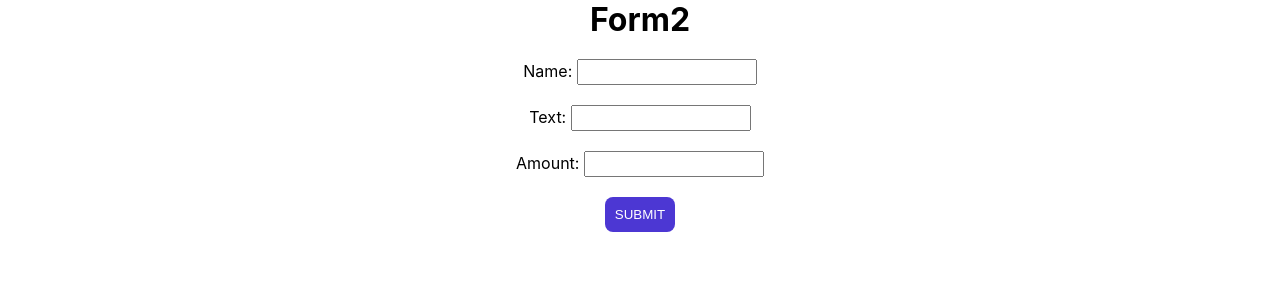
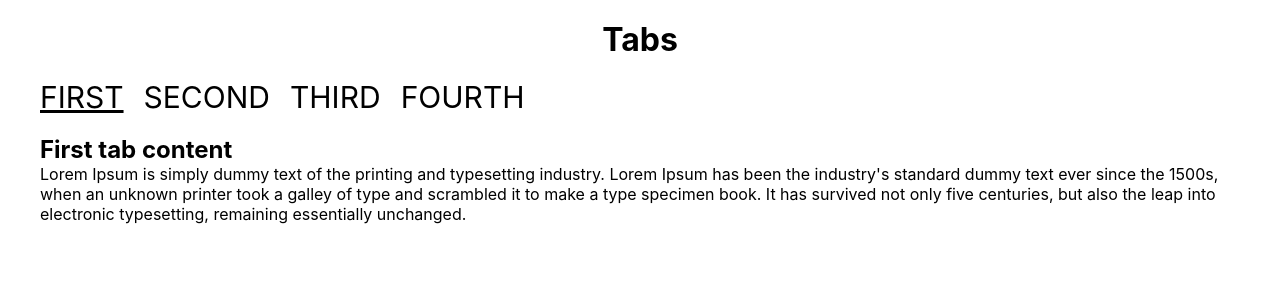
Before and after one commit to tetiana-kobyliakova/viaduct-onboarding, a React (Create React App) app: page / in a window 1280 px wide. Shown: the top 300 px of the page. Built offline with nearby package versions, Linux system fonts and the light colour scheme.

Commit message:
Add tabs

```diff
--- a/src/App.js
+++ b/src/App.js
@@ -7,7 +7,8 @@ import Container from "./components/Container";
 //import UsersList from "./components/users-list";
 //import Slider from "./components/slider";
 //import Form from "./components/form-validation";
-import Form2 from "./components/form-validation2";
+//import Form2 from "./components/form-validation2";
+import Tabs from "./components/tabs";
 
 function App() {
   return (
@@ -18,7 +19,8 @@ function App() {
       {/* <ZoomWidget /> */}
       {/* <Widget /> */}
       {/* <Form /> */}
-      <Form2 />
+      {/* <Form2 /> */}
+      <Tabs />
     </Container>
   );
 }
--- /dev/null
+++ b/src/components/tabs/Tabs.js
@@ -0,0 +1,51 @@
+import React from "react";
+import styles from "./Tabs.module.css";
+import classnames from "classnames";
+
+export const Tabs = ({ children }) => {
+  const [activeTab, setActiveTab] = React.useState(children[0].props.label);
+  const onClickTabItem = (tab) => {
+    setActiveTab(tab);
+  };
+
+  return (
+    <div>
+      <ul className={styles.tabs}>
+        {children.map((child) => {
+          const { label } = child.props;
+          return (
+            <TabItem
+              activeTab={activeTab}
+              key={label}
+              label={label}
+              onClick={onClickTabItem}
+            />
+          );
+        })}
+      </ul>
+      <div className={styles.tabContent}>
+        {children.map((child) => {
+          if (child.props.label !== activeTab) return null;
+          return child.props.children;
+        })}
+      </div>
+    </div>
+  );
+};
+
+export const TabItem = ({ activeTab, label, onClick }) => {
+  const onTabClick = () => {
+    onClick(label);
+  };
+  return (
+    <li
+      onClick={onTabClick}
+      className={classnames([
+        styles.tabItem,
+        { [styles.tabItemActive]: label === activeTab },
+      ])}
+    >
+      {label.toUpperCase()}
+    </li>
+  );
+};
--- /dev/null
+++ b/src/components/tabs/Tabs.module.css
@@ -0,0 +1,24 @@
+.tabs {
+  list-style-type: none;
+  display: flex;
+  margin-bottom: 20px;
+}
+
+.tabItem {
+  font-size: 30px;
+  margin-right: 20px;
+  cursor: pointer;
+}
+
+.tabItemActive {
+  text-decoration: underline;
+}
+
+.contentTitle {
+  font-weight: 700;
+  font-size: 24px;
+}
+
+.title {
+  margin-top: 20px;
+}
--- /dev/null
+++ b/src/components/tabs/TabsContainer.js
@@ -0,0 +1,76 @@
+import React from "react";
+import styles from "./Tabs.module.css";
+import { Tabs } from "./Tabs";
+import { TabItem } from "./Tabs";
+
+const TabsContainer = () => {
+  return (
+    <>
+      <h1 className={styles.title}>Tabs</h1>
+      <Tabs>
+        <TabItem label="first">
+          <p className={styles.contentTitle}>First tab content </p>
+          <p>
+            Lorem Ipsum is simply dummy text of the printing and typesetting
+            industry. Lorem Ipsum has been the industry's standard dummy text
+            ever since the 1500s, when an unknown printer took a galley of type
+            and scrambled it to make a type specimen book. It has survived not
+            only five centuries, but also the leap into electronic typesetting,
+            remaining essentially unchanged.
+          </p>
+        </TabItem>
+        <TabItem label="second">
+          <p className={styles.contentTitle}>Second tab content</p>
+          <p>
+            It is a long established fact that a reader will be distracted by
+            the readable content of a page when looking at its layout. The point
+            of using Lorem Ipsum is that it has a more-or-less normal
+            distribution of letters, as opposed to using 'Content here, content
+            here', making it look like readable English. Many desktop publishing
+            packages and web page editors now use Lorem Ipsum as their default
+            model text, and a search for 'lorem ipsum' will uncover many web
+            sites still in their infancy. Various versions have evolved over the
+            years, sometimes by accident, sometimes on purpose (injected humour
+            and the like).
+          </p>
+        </TabItem>
+        <TabItem label="third">
+          <p className={styles.contentTitle}>Third tab content</p>
+          <p>
+            There are many variations of passages of Lorem Ipsum available, but
+            the majority have suffered alteration in some form, by injected
+            humour, or randomised words which don't look even slightly
+            believable. If you are going to use a passage of Lorem Ipsum, you
+            need to be sure there isn't anything embarrassing hidden in the
+            middle of text. All the Lorem Ipsum generators on the Internet tend
+            to repeat predefined chunks as necessary, making this the first true
+            generator on the Internet. It uses a dictionary of over 200 Latin
+            words, combined with a handful of model sentence structures, to
+            generate Lorem Ipsum which looks reasonable. The generated Lorem
+            Ipsum is therefore always free from repetition, injected humour, or
+            non-characteristic words etc.
+          </p>
+        </TabItem>
+        <TabItem label="fourth">
+          <p className={styles.contentTitle}>Fourth tab content</p>
+          <p>
+            Contrary to popular belief, Lorem Ipsum is not simply random text.
+            It has roots in a piece of classical Latin literature from 45 BC,
+            making it over 2000 years old. Richard McClintock, a Latin professor
+            at Hampden-Sydney College in Virginia, looked up one of the more
+            obscure Latin words, consectetur, from a Lorem Ipsum passage, and
+            going through the cites of the word in classical literature,
+            discovered the undoubtable source. Lorem Ipsum comes from sections
+            1.10.32 and 1.10.33 of "de Finibus Bonorum et Malorum" (The Extremes
+            of Good and Evil) by Cicero, written in 45 BC. This book is a
+            treatise on the theory of ethics, very popular during the
+            Renaissance. The first line of Lorem Ipsum, "Lorem ipsum dolor sit
+            amet..", comes from a line in section 1.10.32.
+          </p>
+        </TabItem>
+      </Tabs>
+    </>
+  );
+};
+
+export default TabsContainer;
--- /dev/null
+++ b/src/components/tabs/index.js
@@ -0,0 +1 @@
+export { default } from "./TabsContainer";
```
